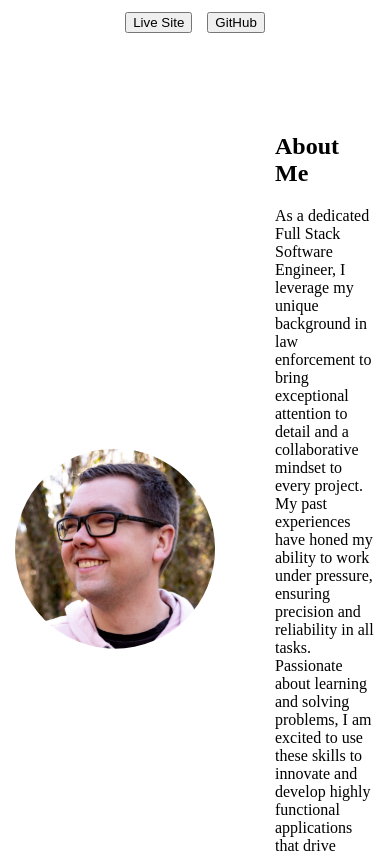
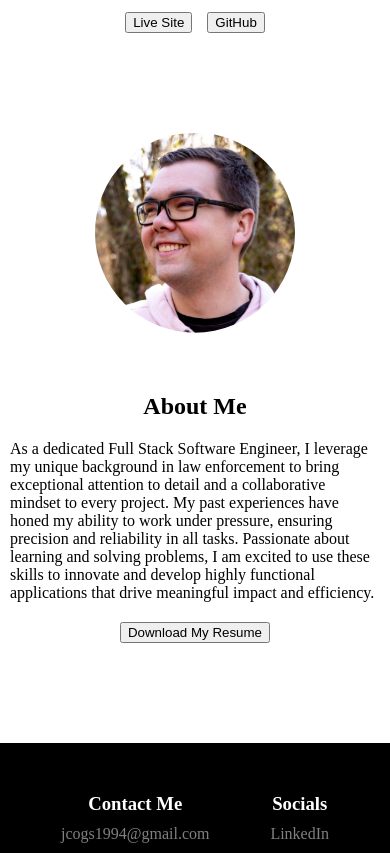
Before and after one commit to jcogs94/portfolio, a React (Create React App) app: page / in a window 390 px wide. Shown: the part 2720-3573 px from the top of the page. Built offline with nearby package versions, Linux system fonts and the light colour scheme.

Commit message:
about me adjusted for mobile

```diff
--- a/src/components/Main/AboutMe/AboutMe.css
+++ b/src/components/Main/AboutMe/AboutMe.css
@@ -26,3 +26,16 @@
 #download-resume {
     cursor: pointer;
 }
+
+@media screen and (max-width: 488px) {
+    #about-me {
+        width: 100%;
+        padding: 0 5px;
+        flex-direction: column;
+    }
+
+    #about-me-content {
+        width: 100%;
+        padding: 0 10px;
+    }
+}
```
